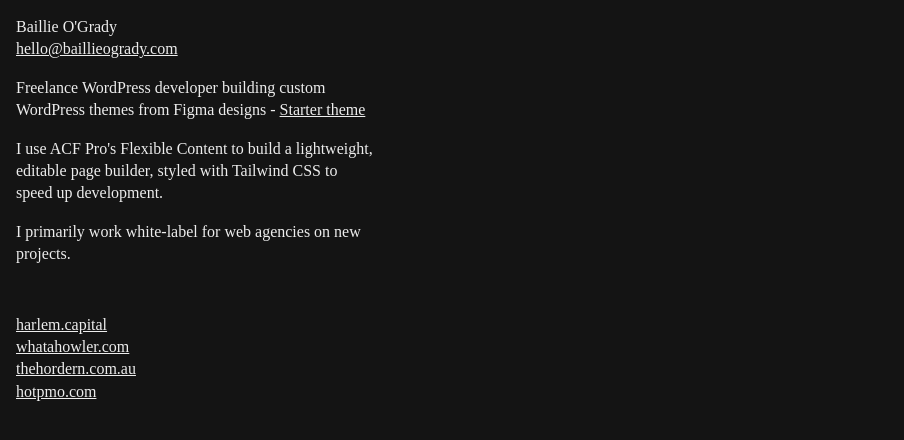
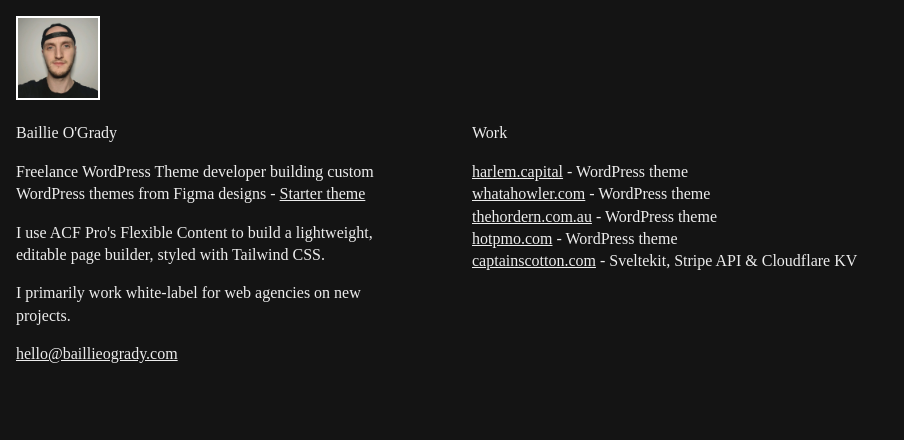
Before and after one commit to baillieogrady/portfolio, a plain HTML site: page index.html in a window 1280 px wide. Shown: the whole page, without its empty margins (0-904 px from the left). Drawn offline with Linux system fonts and the light colour scheme.

Commit message:
change text

```diff
--- a/index.html
+++ b/index.html
@@ -4,7 +4,7 @@
 <head>
     <meta charset="UTF-8">
     <meta name="viewport" content="width=device-width, initial-scale=1.0">
-    <title>Baillie O'Grady - Freelance WordPress Developer</title>
+    <title>Baillie O'Grady - Freelance WordPress Theme Developer</title>
     <link rel="icon" type="image/svg+xml" href="favicon.svg">
 
     <!-- styles -->
@@ -170,38 +170,46 @@
 </head>
 
 <body style="font-family: 'sans-serif', serif; margin: var(--small-spacing); line-height: 1.4;">
-    <div style="max-width: 360px;">
-        <div style="margin-bottom: var(--large-spacing);">
-            <h1>Baillie O'Grady</h1>
-            <p style="margin-bottom: var(--small-spacing);">
-                <a href="mailto:hello@baillieogrady.com">
-                    hello@baillieogrady.com
-                </a>
-            </p>
+    <img src="./baillie-ogrady.png" alt="Baillie O'Grady"
+        style="max-width: 5rem; border: 2px solid white; margin-bottom: var(--small-spacing);" />
+    <div style="display: flex; gap: 6rem; flex-wrap: wrap;">
+        <div>
+            <h1 style="margin-bottom: var(--small-spacing);">Baillie O'Grady</h1>
+            <div style="max-width: 360px; margin-bottom: var(--large-spacing);">
                 <div style="margin-bottom: var(--large-spacing);">
                     <p style="margin-bottom: var(--small-spacing);">
-                    Freelance WordPress developer building custom WordPress themes from Figma designs -
+                        Freelance WordPress Theme developer building custom WordPress themes from Figma designs -
                         <a href="https://github.com/baillieogrady/starter-theme">Starter theme</a>
                     </p>
-                <p style="margin-bottom: var(--small-spacing);">I use ACF Pro's Flexible Content to build a lightweight, editable page builder, styled with Tailwind CSS to speed up development.</p>
-                <p>
+                    <p style="margin-bottom: var(--small-spacing);">I use ACF Pro's Flexible Content to build a
+                        lightweight,
+                        editable page builder, styled with Tailwind CSS.
+                    <p style="margin-bottom: var(--small-spacing);">
                         I primarily work white-label for web agencies on new projects.
+                    </p>
+                    <p style="margin-bottom: var(--small-spacing);">
+                        <a href="mailto:hello@baillieogrady.com">hello@baillieogrady.com</a>
                     </p>
                 </div>
             </div>
+        </div>
         <div>
+            <h2 style="margin-bottom: var(--small-spacing);">Work</h2>
             <ul>
                 <li>
-                    <a href="https://harlem.capital">harlem.capital</a>
+                    <a href="https://harlem.capital">harlem.capital</a> - WordPress theme
                 </li>
                 <li>
-                    <a href="https://whatahowler.com">whatahowler.com</a>
+                    <a href="https://whatahowler.com">whatahowler.com</a> - WordPress theme
                 </li>
                 <li>
-                    <a href="https://thehordern.com.au">thehordern.com.au</a>
+                    <a href="https://thehordern.com.au">thehordern.com.au</a> - WordPress theme
                 </li>
                 <li>
-                    <a href="https://hotpmo.com">hotpmo.com</a>
+                    <a href="https://hotpmo.com">hotpmo.com</a> - WordPress theme
+                </li>
+                <li>
+                    <a href="https://captainscotton.com">captainscotton.com</a> - Sveltekit, Stripe API & Cloudflare KV
                 </li>
             </ul>
         </div>
```
Also changed, not shown: baillie-ogrady.png (added). Lines whose indentation alone changed are shown as unchanged.
